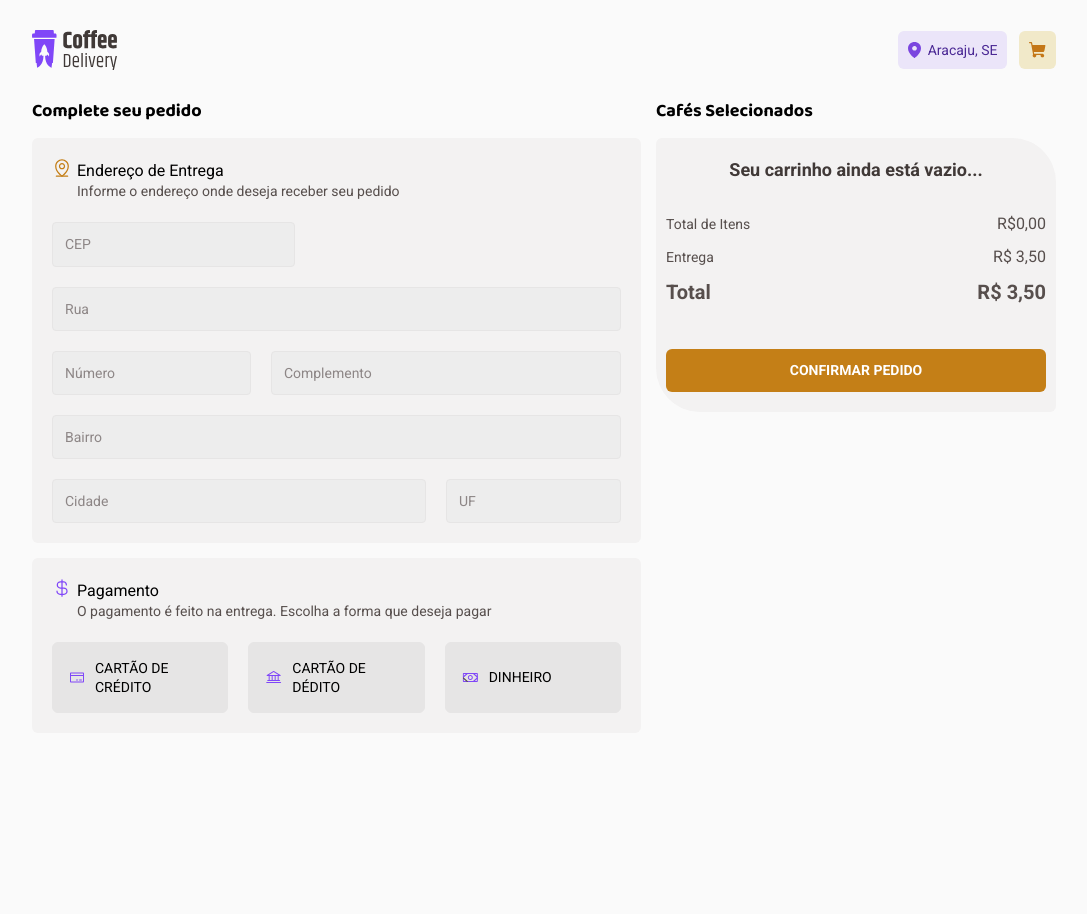
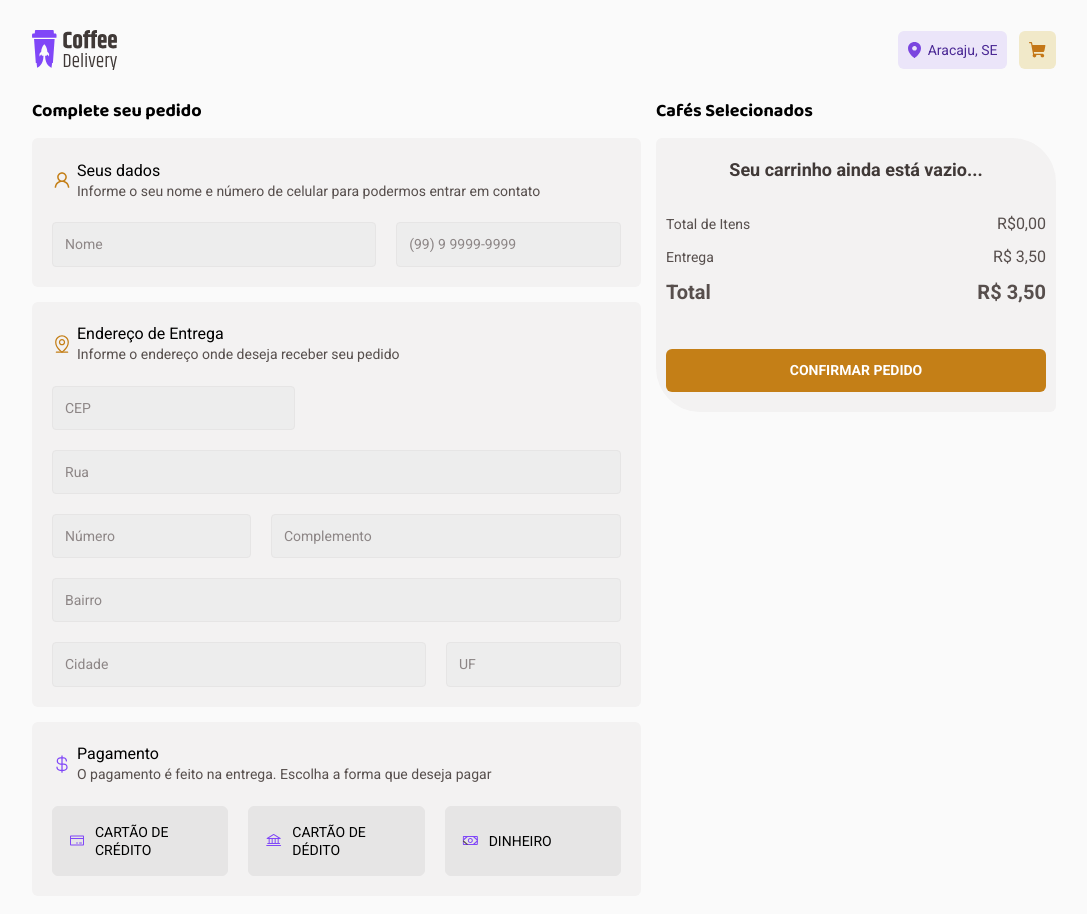
Before and after one commit to limaluan/coffee_delivery, a React (Vite) app: page /checkout in a window 1280 px wide. Shown: the top 914 px of the page, without its empty margins (96-1183 px from the left). Before the commit the page ends 833 px from the top, so only its background shows below. Built offline with nearby package versions, Linux system fonts and the light colour scheme.

Commit message:
refactor: adds User Data inputs in Checkout Page

```diff
--- a/src/pages/Checkout/index.tsx
+++ b/src/pages/Checkout/index.tsx
@@ -9,6 +9,7 @@ import moneyIconImg from "../../assets/money_icon.svg";
 import { useState } from "react";
 import { Input } from "../../components/Input/styles";
 import { CoffeesCartList } from "../../components/CoffeesCartList";
+import { AiOutlineUser } from "react-icons/ai";
 
 interface IPaymentMethod {
   method: null | "credit" | "debit" | "money";
@@ -24,8 +25,26 @@ export function Checkout() {
       <section className="complete-order">
         <h2 className="titles">Complete seu pedido</h2>
 
-        <div className="address-container">
-          <div className="address-header">
+        <div className="form-container">
+          <div className="form-header">
+            <AiOutlineUser className="user-icon" />
+            <div>
+              <p>Seus dados</p>
+              <p>
+                Informe o seu nome e número de celular para podermos entrar em
+                contato
+              </p>
+            </div>
+          </div>
+
+          <form className="client-form">
+            <Input type="text" placeholder="Nome" />
+            <Input type="tel" placeholder="(99) 9 9999-9999" />
+          </form>
+        </div>
+
+        <div className="form-container">
+          <div className="form-header">
             <img src={gpsIconImg} alt="Ícone de um marcador de GPS" />
             <div>
               <p>Endereço de Entrega</p>
--- a/src/pages/Checkout/styles.ts
+++ b/src/pages/Checkout/styles.ts
@@ -18,7 +18,7 @@ export const CheckoutContainer = styled.main`
     gap: 1.5rem;
   }
 
-  .address-container,
+  .form-container,
   .payment-container,
   .payment-methods {
     background-color: var(--card);
@@ -31,8 +31,14 @@ export const CheckoutContainer = styled.main`
     padding: 2rem 1rem;
   }
 
-  .address-container {
+  .form-container {
     max-width: 73rem;
+  }
+
+  .user-icon {
+    min-width: 2rem;
+    min-height: 2rem;
+    color: var(--yellow-dark);
   }
 
   .payment-methods {
@@ -57,7 +63,17 @@ export const CheckoutContainer = styled.main`
     }
   }
 
-  .address-header,
+  .client-form {
+    display: flex;
+    flex-wrap: wrap;
+    gap: 0.5rem;
+
+    input {
+      width: 100%;
+    }
+  }
+
+  .form-header,
   .payment-header {
     display: flex;
     align-items: center;
@@ -67,7 +83,6 @@ export const CheckoutContainer = styled.main`
 
     img {
       height: 2rem;
-      align-self: flex-start;
     }
 
     div :first-child {
@@ -133,7 +148,7 @@ export const CheckoutContainer = styled.main`
   @media (min-width: 1024px) {
     flex-direction: row;
 
-    .address-container,
+    .form-container,
     .payment-container,
     .coffees-selected {
       padding: 2rem;
@@ -161,6 +176,20 @@ export const CheckoutContainer = styled.main`
         flex: 0.75;
       }
     }
+
+    .client-form {
+      justify-content: space-between;
+      flex-direction: row;
+      gap: 2rem;
+
+      input:nth-child(1) {
+        flex: 0.6;
+      }
+
+      input:nth-child(2) {
+        flex: 0.4;
+      }
+    }
   }
 
   @media (min-width: 1280px) {
--- a/src/store/auth/authSlice.ts
+++ b/src/store/auth/authSlice.ts
@@ -1,9 +1,9 @@
 import { createSlice, createAsyncThunk, PayloadAction } from "@reduxjs/toolkit";
 import { api } from "../../services/api";
-import { ILoginData, ITokenAPIResponse, ITokenState } from "../../types";
+import { ILoginDataPayload, ITokenAPIResponse, ITokenState } from "../../types";
 
 // ACTIONS
-export const login = createAsyncThunk<string, ILoginData>(
+export const login = createAsyncThunk<string, ILoginDataPayload>(
   "user/login",
   async (data, { rejectWithValue }) => {
     try {
--- a/src/types/cartTypes.ts
+++ b/src/types/cartTypes.ts
@@ -1,4 +1,4 @@
-import { ICoffeeType, ICoffeeTypeWithQuantity } from "./coffeeType";
+import { ICoffeeType, ICoffeeTypeWithQuantity } from "./coffeesType";
 
 export interface ICartProps {
   cartItems: ICoffeeTypeWithQuantity[];
--- a/src/types/index.ts
+++ b/src/types/index.ts
@@ -1,3 +1,3 @@
 export * from "./apiTypes";
 export * from "./userType";
-export * from "./coffeeType";
+export * from "./coffeesType";
--- a/src/types/userType.ts
+++ b/src/types/userType.ts
@@ -4,3 +4,8 @@ export interface IUser {
   senha: string;
   idUsuario: number;
 }
+
+export interface ILoginDataPayload {
+  email: string;
+  senha: string;
+}
```
Also changed, not shown: src/types/apiTypes.ts (+1 -6 lines), src/types/coffeesType.ts (renamed from src/types/coffeeType.ts), 1 other file (tests, documents, lock files or other folders).
